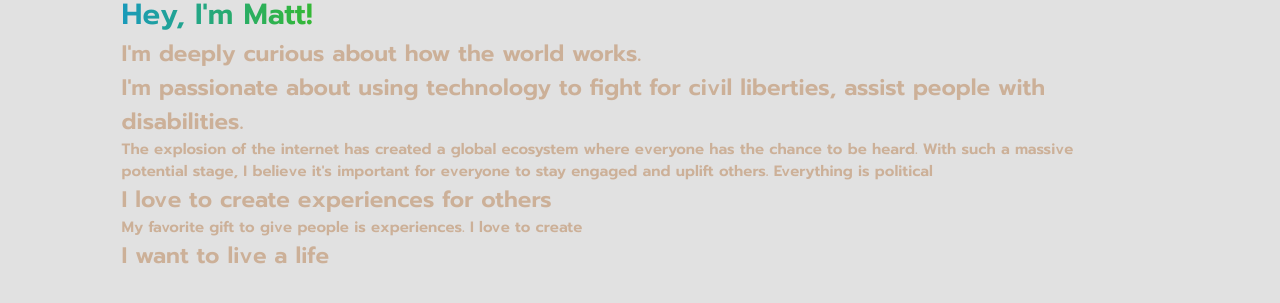
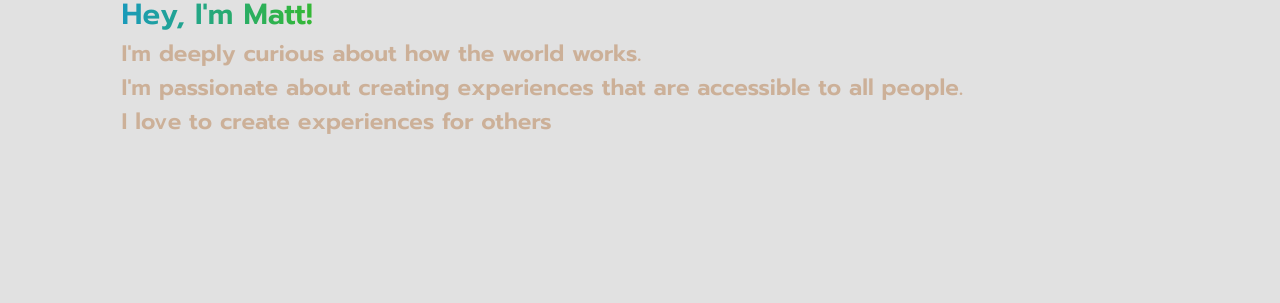
Before and after one commit to mattgies/matthewgies_website, a Vue app: page /about in a window 1280 px wide. Shown: the part 323-626 px from the top of the page. Built offline with nearby package versions, Linux system fonts and the light colour scheme.

Commit message:
switched img back to VLazyImage for better user experience on slow networks

```diff
--- a/src/components/ImageGallery.vue
+++ b/src/components/ImageGallery.vue
@@ -152,7 +152,7 @@ function openLightboxToSlide(slideNum: number) {
       }"
       @click="openLightboxToSlide(index + 1)"
     >
-      <img
+      <VLazyImage
         :alt="imgData.altText"
         :src="imgData.src"
         :style="{
--- a/src/views/AboutPage.vue
+++ b/src/views/AboutPage.vue
@@ -17,18 +17,19 @@
     <div class="about-body">
       <h1>Hey, I'm Matt!</h1>
       <h2>I'm deeply curious about how the world works.</h2>
-      <h2>
-        I'm passionate about using technology to fight for civil liberties, assist people with
+      <h2>I'm passionate about creating experiences that are accessible to all people.</h2>
+      <!-- <h2>
+        I'm passionate about using technology to fight for justice
         disabilities.
-      </h2>
-      <p>
+      </h2> -->
+      <!-- <p>
         The explosion of the internet has created a global ecosystem where everyone has the chance
         to be heard. With such a massive potential stage, I believe it's important for everyone to
         stay engaged and uplift others. Everything is political
-      </p>
+      </p> -->
       <h2>I love to create experiences for others</h2>
-      <p>My favorite gift to give people is experiences. I love to create</p>
-      <h2>I want to live a life</h2>
+      <!-- <p>My favorite gift to give people is experiences. I love to create</p> -->
+      <!-- <h2>I want to live a life</h2> -->
     </div>
   </div>
 </template>
```
